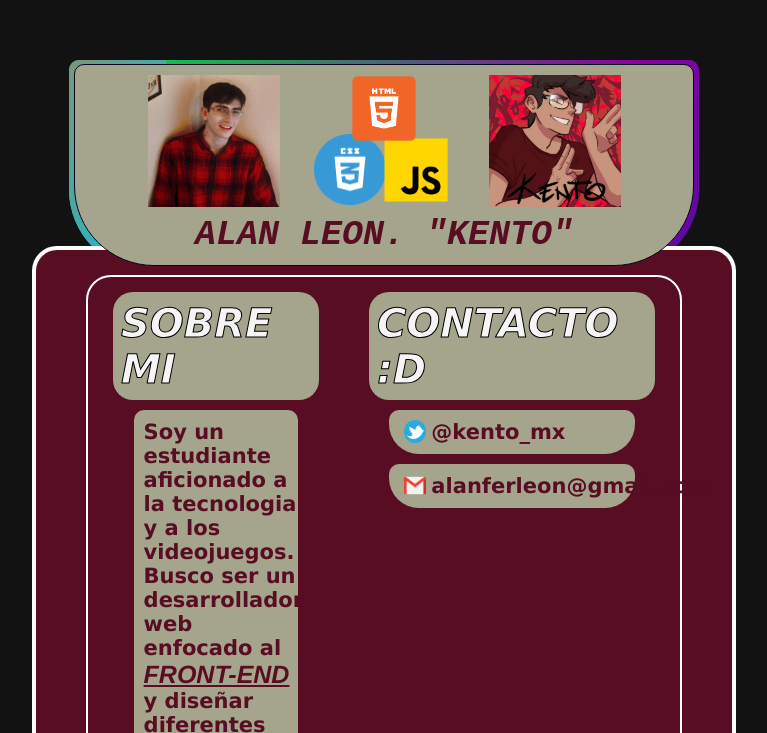
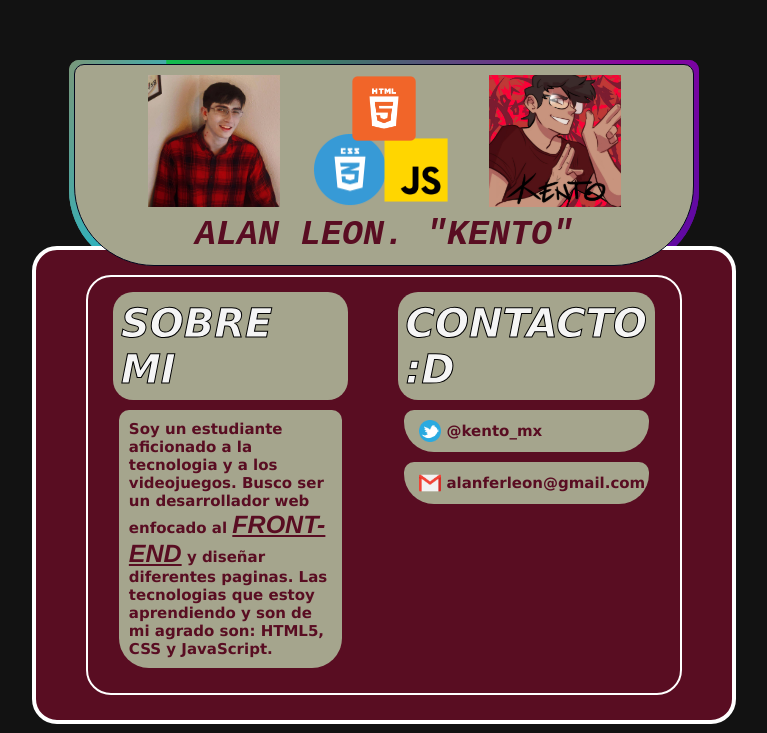
Before and after one commit to Kento-mx/tarjeta-presentacion, a plain HTML site: page index.html in a window 1280 px wide. Shown: the part 116-849 px from the top of the page, without its empty margins (256-1023 px from the left). Drawn offline with nearby package versions, Linux system fonts and the light colour scheme.

Commit message:
Ajustes pequeños

```diff
--- a/style.css
+++ b/style.css
@@ -179,21 +179,21 @@ html{
     align-items: center;
     text-decoration: none;
     list-style: none;
-    font-size: 2.1rem;
+    font-size: 1.5rem;
     color: #590d22;
     font-weight: bolder;
     background-color: #a5a58d;
     padding: 10px;
     border-radius: 10px 10px 30px 30px;
     margin-bottom: 10px;
-    width: 80%;
+    width: 95%;
 }
 
 .submenu__item__click__item:hover {
     cursor: pointer;
     background-color: #363131;
     color: whitesmoke;
-    width: 85%;
+    width: 110%;
     transition: all 500ms ease;
 }
 
@@ -203,6 +203,8 @@ html{
     list-style: none;
     align-items: center;
     color: #590d22;
+    width: 100%;
+
 }
 
 .submenu__item__click__item a:hover{
```
